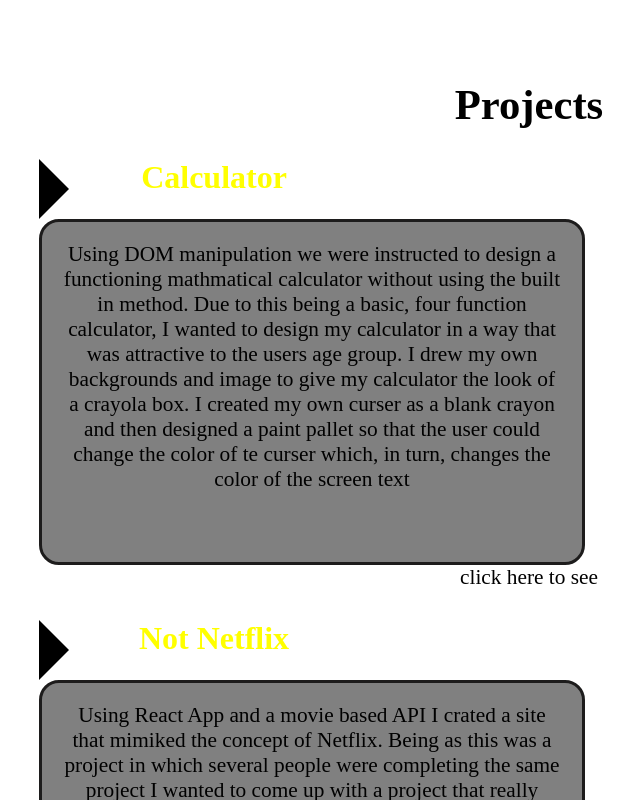
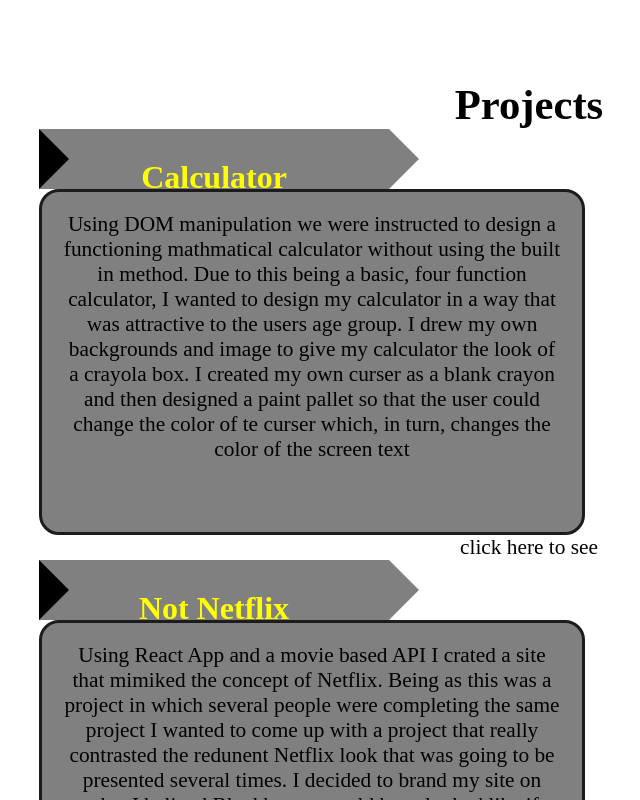
Before and after one commit to ChelseaMerrill/Portfolio, a React (Create React App) app: page / in a window 1280 px wide. Shown: the part 1420-2220 px from the top of the page, without its empty margins (261-901 px from the left). Built offline with nearby package versions, Linux system fonts and the light colour scheme; a web font is replaced by a local one.

Commit message:
fix:color

```diff
--- a/src/Components/Projects/projects.css
+++ b/src/Components/Projects/projects.css
@@ -7,8 +7,9 @@
   .projectTitle{
       width: 350px;
       height: 60px;
-      background-color: white;
+      background-color: gray;
       position: relative;
+      align-content: center;
   }
 
   .projectTitle::after{
@@ -30,7 +31,7 @@
       bottom: 0;
       width: 0;
       height: 0;
-      border-left: 30px solid white;
+      border-left: 30px solid gray;
       border-top: 30px solid transparent;
       border-bottom: 30px solid transparent;
   }
```
